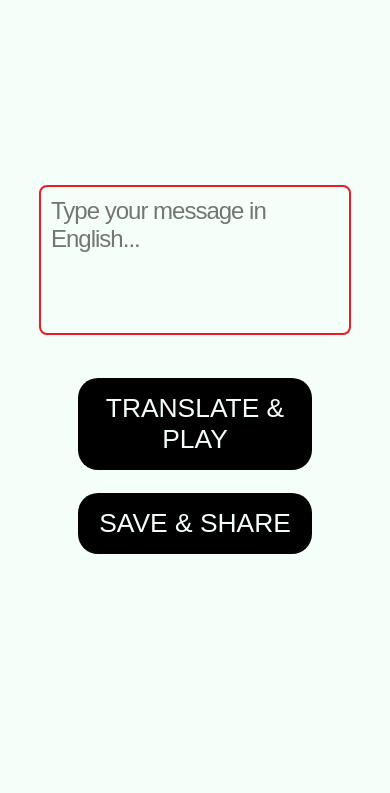
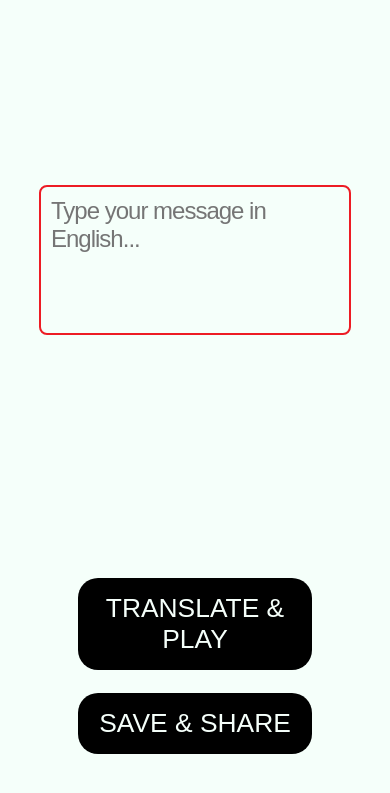
Before and after one commit to marin350/a-guide-to-morse-code, a plain HTML site: page communicating.html in a window 390 px wide. Shown: the part 845-1638 px from the top of the page. Drawn offline with Linux system fonts and the light colour scheme; a web font is replaced by a local one.

Commit message:
Add files via upload

```diff
--- a/css/style.css
+++ b/css/style.css
@@ -920,4 +920,13 @@ section{
         top: -24%;
         gap: 10px;
     }
+    .translate-button, .share-button{
+       position: relative;
+       top: 200px;
+    }
+    #output{
+        width: 80%;
+        font-size: 110%;
+        margin-top: 2%;
+    }
   }
--- a/style.css
+++ b/style.css
@@ -920,4 +920,13 @@ section{
         top: -24%;
         gap: 10px;
     }
+    .translate-button, .share-button{
+       position: relative;
+       top: 200px;
+    }
+    #output{
+        width: 80%;
+        font-size: 110%;
+        margin-top: 2%;
+    }
   }
```
Also changed, not shown: communicating.html (+0 -1 lines).
